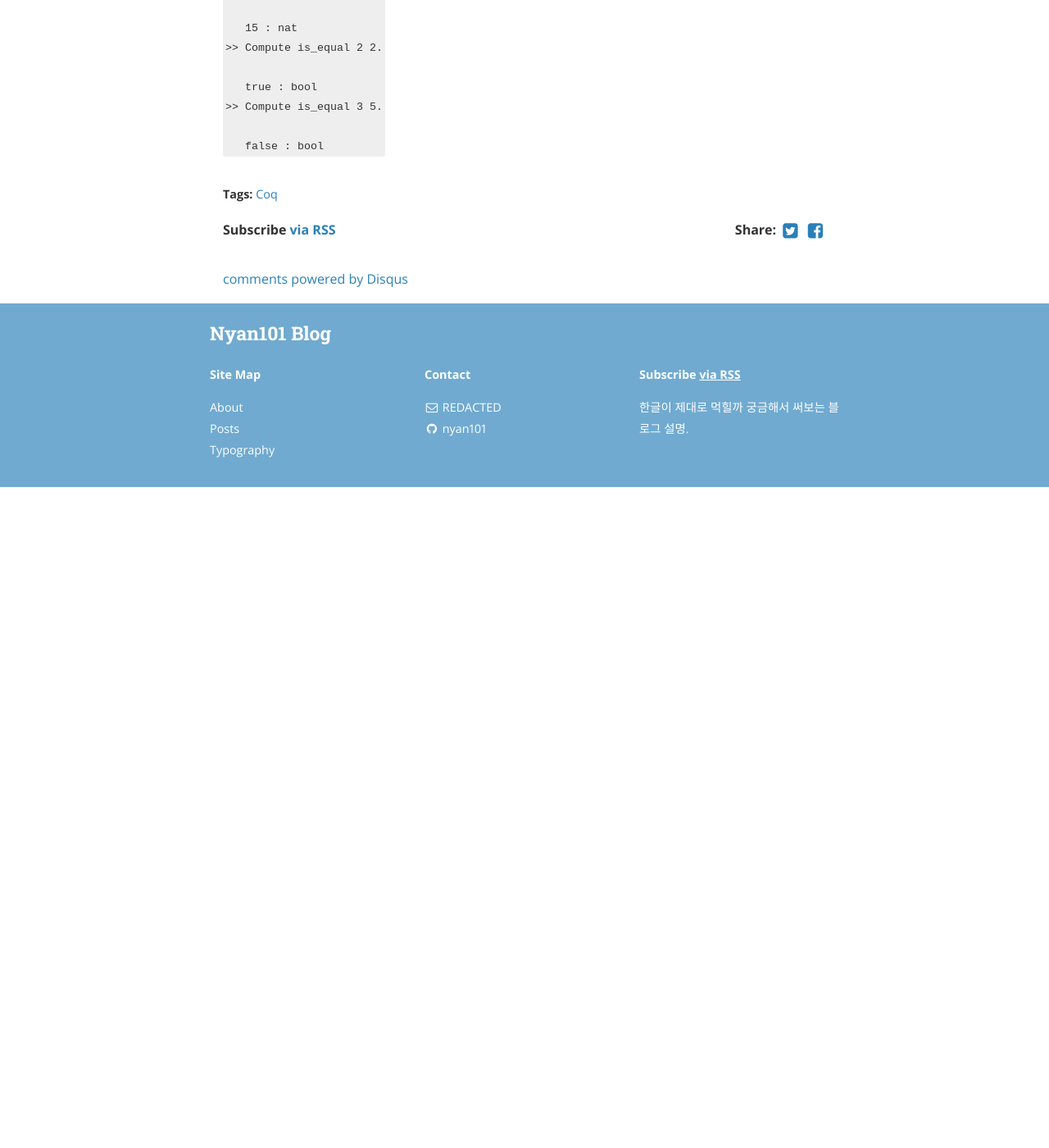
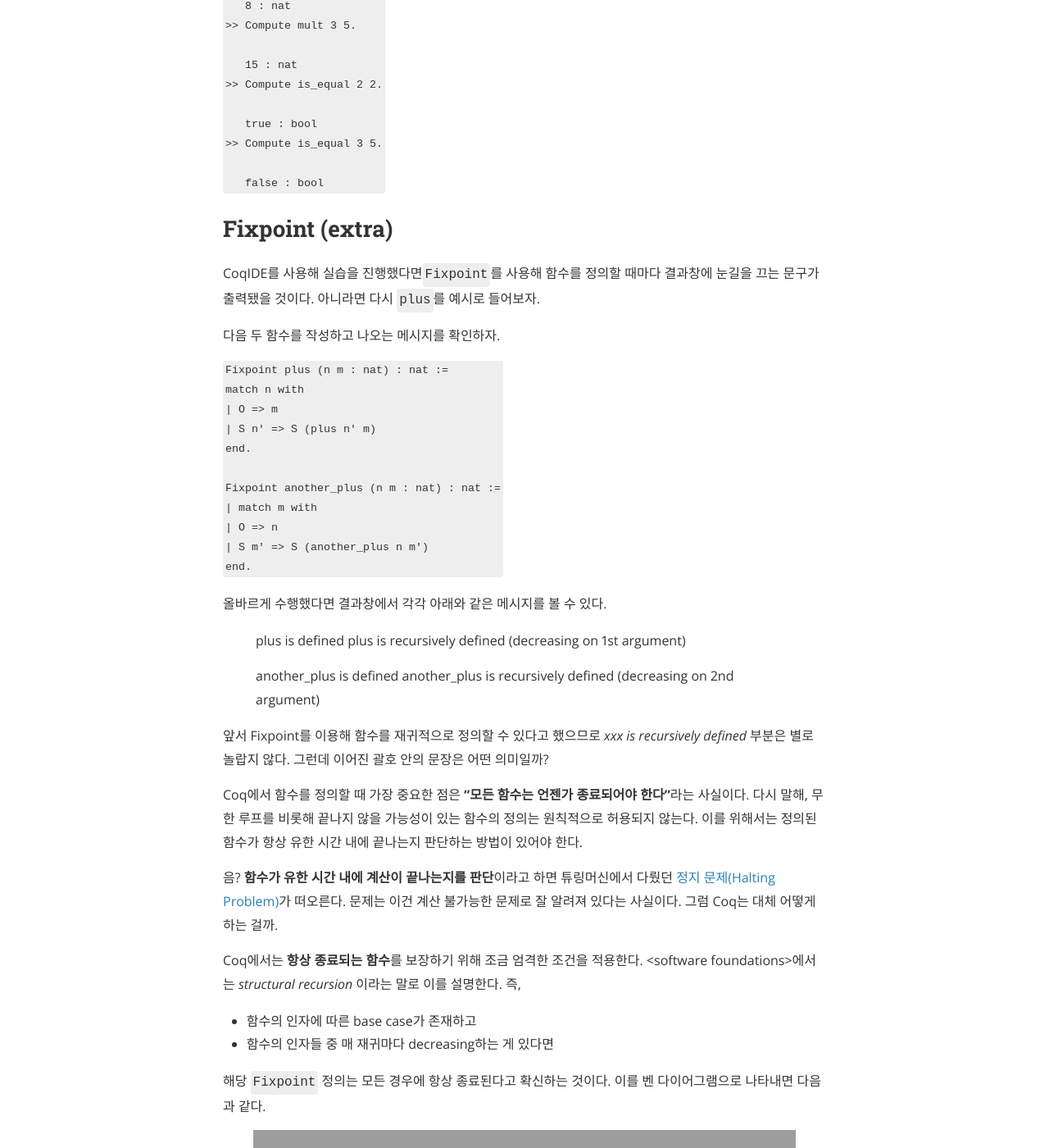
Before and after one commit to nyan101/nyan101.github.io, a Jekyll site: the page built from _posts/2019-01-31-SW-Foundations-Ch01-2.md, in a window 1280 px wide and 1400 px high, scrolled down 4590 px. Shown: the whole window at 82% size. Built offline with Jekyll 4.4.1, drawn with Linux system fonts in a browser that asks for light colours; nearby versions of some CDN libraries; formulas are drawn with MathJax 3; comment, search, counter and statistics services are not loaded; a style sheet for code colours, icons or effects is not loaded; before the commit the page ends 5184 px from its top, so only the background shows below that; some of the changed text lies outside the part shown; grey boxes are pictures that could not be loaded.

Commit message:
append post : 01.31

````diff
--- a/_posts/2019-01-31-SW-Foundations-Ch01-2.md
+++ b/_posts/2019-01-31-SW-Foundations-Ch01-2.md
@@ -12,9 +12,10 @@ use_math: true
 
 ## Define Numbers
 
-이전 글에서는 `day`, `bool`, `color` 와 같이 원소의 개수가 유한한 타입, 다시 말해 타입 \\(T\\)에 대해 \\(\\{x \| \\mathrm\\{x has type \\}T\\} \\)가 유한집합인 경우만을 다뤘다. 무한한 원소를 가지는 타입을 정의하려면 어떻게 해야 할까? 집합론에서와 마찬가지로 자연수에서 시작해보자. 페아노 공리계([Peano axioms](https://en.wikipedia.org/wiki/Peano_axioms))에서 필요한 부분을 빌려오자. 크게 중요하지 않은 공리들은 생략했다
+이전 글에서는 `day`, `bool`, `color` 와 같이 원소의 개수가 유한한 타입, 다시 말해 타입 \\(T\\)에 대해 \\(\\{x \| \\mathrm\{x has type \}T\\} \\)가 유한집합인 경우만을 다뤘다. 무한한 원소를 가지는 타입을 정의하려면 어떻게 해야 할까? 집합론에서와 마찬가지로 자연수에서 시작해보자. 페아노 공리계([Peano axioms](https://en.wikipedia.org/wiki/Peano_axioms#Formulation))에서 필요한 부분을 빌려오자. 크게 중요하지 않은 공리들은 생략했다
 
 > 1\. 0 is a natural number.
+>
 > 5\. For every natural number n, S(n) is a natural number.
 
 이제 이 정의를 그대로 Coq로 옮겨보자.
@@ -25,7 +26,7 @@ Inductive nat : Type :=
 | S (n : nat).
 ```
 
-이제 `O`, `S 0`, `S (S 0)`, `S (S (S 0))`으로 이어지는 모든 패턴은 `nat` 타입이 된다. 위 코드는 실제 Coq에서 자연수 `nat`이 정의되는 방식과 동일하다. 정의를 살펴보면 `O`, `S 0`, `S (S 0)`, `S (S (S 0))`, ...이 각각 0, 1, 2, 3, ...에 대응된다는 사실을 쉽게 눈치챌 수 있다. Coq에서는 이를 반영해 `S (S (S ...))` 대신 알아보기 편한 syntactic sugar를 제공한다. 이를 이용하기 위해 ~~마음이 아프지만~~ 앞서 작성한 `nat` 정의를 지우고 Check로 확인해보자.
+이제 `O`, `S 0`, `S (S 0)`, `S (S (S 0))`으로 이어지는 모든 패턴은 `nat` 타입이 된다. 위 코드는 실제 Coq에서 자연수 `nat`이 정의되는 방식과 동일하다. 정의를 살펴보면 `O`, `S 0`, `S (S 0)`, `S (S (S 0))`, ...이 각각 0, 1, 2, 3, ...에 대응된다는 사실을 쉽게 눈치챌 수 있다. Coq에서는 이를 반영해 `S (S (S ...))` 대신 알아보기 편한 syntactic sugar를 제공한다. 이를 적용하기 위해 앞서 작성한 `nat` 정의를 지우고 Check로 확인해보자.
 
 ```Coq
 >> Check (S (S (S (S O)))).
@@ -68,7 +69,7 @@ Compute를 통해 함수가 의도한 대로 만들어졌는지 확인하자.
    minusTwo : nat -> nat
 ```
 
-여기서 한 가지 짚고 넘어가야 할 것이 있다. `pred`, `minusTwo`, `S` 모두 Check를 통해 확인해보면 `nat -> nat` 타입으로 동일하고 `S`도 나머지 둘과 마찬가지로 Compute가 된다.
+여기서 한 가지 짚고 넘어가야 할 사실이 있다. `pred`, `minusTwo`, `S` 모두 Check를 통해 확인해보면 `nat -> nat` 타입으로 동일하고, `S`도 나머지 둘과 마찬가지로 Compute가 된다.
 
 ```Coq
 >> Compute (S 3).
@@ -76,7 +77,7 @@ Compute를 통해 함수가 의도한 대로 만들어졌는지 확인하자.
    4 : nat
 ```
 
-하지만 `S`는 `pred`, `minusTwo`와 근본적으로 다르다. 구체적으로 `pred`는 일종의 **계산규칙(computation rule)**을 가지고 `nat` 위에서 정의된 함수이고 `S`는 `nat`의 정의에서 등장하는 생성자라는 차이가 있다. `pred`의 정의에 따라 `pred 4`는 `3`으로 simplified될 수 있지만 `S 3`이 `4`가 되는 건 Coq에서 제공하는 syntactic sugar일 뿐 simplified가 아니다. 잠시 10진법을 머리에서 지우고 `S`와 `O`을 이용한 표기로 돌아가보면 그 차이를 이해할 수 있다.
+하지만 `S`는 `pred`, `minusTwo`와 근본적으로 다르다. 구체적으로 `pred`는 일종의 **계산규칙(computation rule)**을 가지고 `nat` 위에서 정의된 함수이고 `S`는 `nat`의 정의에서 등장하는 생성자라는 차이를 가진다. `pred`의 정의에 따라 `pred 4`는 `3`으로 simplified될 수 있지만 `S 3`이 `4`가 되는 건 Coq에서 제공하는 syntactic sugar일 뿐 simplified가 아니다. 잠시 10진법을 머리에서 지우고 `S`와 `O`을 이용한 표기로 돌아가보면 그 차이를 이해할 수 있다.
 
 ```Coq
 >> Compute (pred (S (S (S (S O))))).
@@ -128,7 +129,7 @@ end.
 
 
 
-`Fixpoint`로 정의된 함수를 `Definition`에서 사용할 수 있다.
+아래 예시를 보면서 `Definition`과 `Fixpoint`의 차이에 대해 감을 잡아보자.
 
 ```Coq
 Definition is_odd (n : nat) : bool := negb (is_even n).
@@ -144,7 +145,7 @@ match n with
 end.
 ```
 
-`plus`처럼 n과 m이 모두 같은 타입(`nat`)인 경우 한번에 묶어서 표기할 수 있다.
+Coq에서는 plus`처럼 n과 m이 모두 같은 타입(`nat`)인 경우 한번에 묶어서 표기가 가능하다.
 
 ```Coq
 Fixpoint mult (n m : nat) : nat :=
@@ -154,7 +155,7 @@ match n with
 end.
 ```
 
-이전 글에서 여러 요소를 한번에 매칭시키는 법을 알아봤다(이전 글의 Tuples 단락 참조). 이 방식 외에도 2개 이상의 변수를 case by case로 나눌 때 `match...with`을 중첩해 사용할 수 있다. 두 자연수 n, m이 동일한지 판단하는 함수를 작성해보자.
+이전 글에서 여러 요소를 한번에 매칭시키는 법을 알아봤다 (※이전 글의 Tuples 단락 참조). 이 방식 외에도 2개 이상의 변수를 case by case로 나눌 때 `match...with`을 중첩해 사용할 수 있다. 두 자연수 n, m이 동일한지 판단하는 함수 `is_equal`을 작성해봤다.
 
 ```Coq
 Fixpoint is_equal (n m : nat) : bool :=
@@ -170,7 +171,7 @@ match n with
 end.
 ```
 
-이렇게 작성한 함수들도 Compute를 통해 확인할 수 있다.
+지금까지 작성한 함수들을 Compute를 통해 확인해보자.
 
 ```Coq
 >> Compute plus 3 5.
@@ -186,3 +187,66 @@ end.
 
    false : bool
 ```
+
+
+
+## Fixpoint (extra)
+
+CoqIDE를 사용해 실습을 진행했다면`Fixpoint`를 사용해 함수를 정의할 때마다 결과창에 눈길을 끄는 문구가 출력됐을 것이다. 아니라면 다시 `plus`를 예시로 들어보자.
+
+
+
+다음 두 함수를 작성하고 나오는 메시지를 확인하자.
+
+```Coq
+Fixpoint plus (n m : nat) : nat :=
+match n with
+| O => m
+| S n' => S (plus n' m)
+end.
+
+Fixpoint another_plus (n m : nat) : nat :=
+| match m with
+| O => n
+| S m' => S (another_plus n m')
+end.
+```
+
+올바르게 수행했다면 결과창에서 각각 아래와 같은 메시지를 볼 수 있다.
+
+> plus is defined
+> plus is recursively defined (decreasing on 1st argument)
+>
+> another_plus is defined
+> another_plus is recursively defined (decreasing on 2nd argument)
+
+앞서 Fixpoint를 이용해 함수를 재귀적으로 정의할 수 있다고 했으므로 _xxx is recursively defined_  부분은 별로 놀랍지 않다. 그런데 이어진 괄호 안의 문장은 어떤 의미일까?
+
+Coq에서 함수를 정의할 때 가장 중요한 점은 **"모든 함수는 언젠가 종료되어야 한다"**라는 사실이다. 다시 말해, 무한 루프를 비롯해 끝나지 않을 가능성이 있는 함수의 정의는 원칙적으로 허용되지 않는다. 이를 위해서는 정의된 함수가 항상 유한 시간 내에 끝나는지 판단하는 방법이 있어야 한다.
+
+
+
+음? **함수가 유한 시간 내에 계산이 끝나는지를 판단**이라고 하면 튜링머신에서 다뤘던 [정지 문제(Halting Problem)](https://ko.wikipedia.org/wiki/%EC%A0%95%EC%A7%80_%EB%AC%B8%EC%A0%9C)가 떠오른다. 문제는 이건 계산 불가능한 문제로 잘 알려져 있다는 사실이다. 그럼 Coq는 대체 어떻게 하는 걸까.
+
+
+
+Coq에서는 **항상 종료되는 함수**를 보장하기 위해 조금 엄격한 조건을 적용한다. \<software foundations\>에서는 _structural recursion_ 이라는 말로 이를 설명한다. 즉,
+
+* 함수의 인자에 따른 base case가 존재하고
+* 함수의 인자들 중 매 재귀마다 decreasing하는 게 있다면
+
+해당 `Fixpoint` 정의는 모든 경우에 항상 종료된다고 확신하는 것이다. 이를 벤 다이어그램으로 나타내면 다음과 같다.
+
+
+
+<img src="/assets/images/2019/01/SWF-01-2-FuncDiagram.png" width="800px">
+
+
+
+실제로 아래와 같이 정의한 함수 `always_zero`는 모든 입력에 대해 `O`를 반환하지만 Coq에서는 오류를 내뱉는다.
+
+<img src="/assets/images/2019/01/SWF-01-2-AlwaysZero.png" width="800px">
+
+
+
+여기서 **무한루프의 위험이 있는 계산을 수행할 수 없다**와 **무한한 요소를 다루는 논리를 펼칠 수 없다** 는 다른 의미라는 것을 이해하자. 실제로 계산을 수행하지 않고도 Coq는 충분히 다양한 논리를 표현할 수 있다.
````
Also changed, not shown: assets/images/2019/01/SW-01-2-AlwaysZero.png (added), assets/images/2019/01/SW-01-2-FuncDiagram.png (added).
